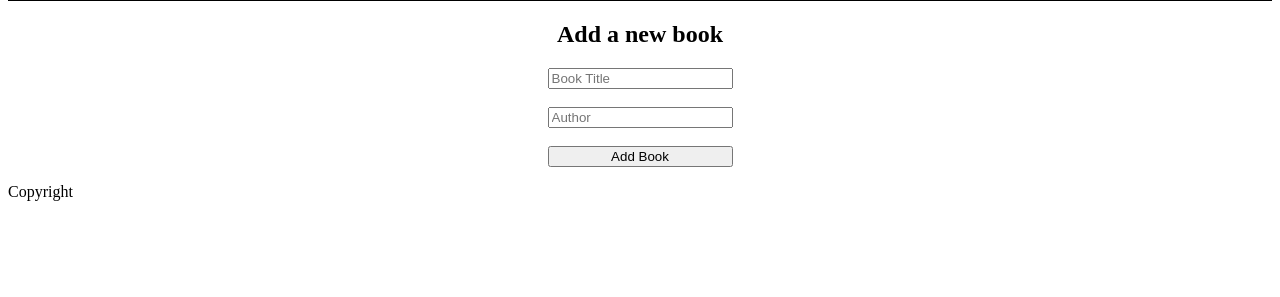
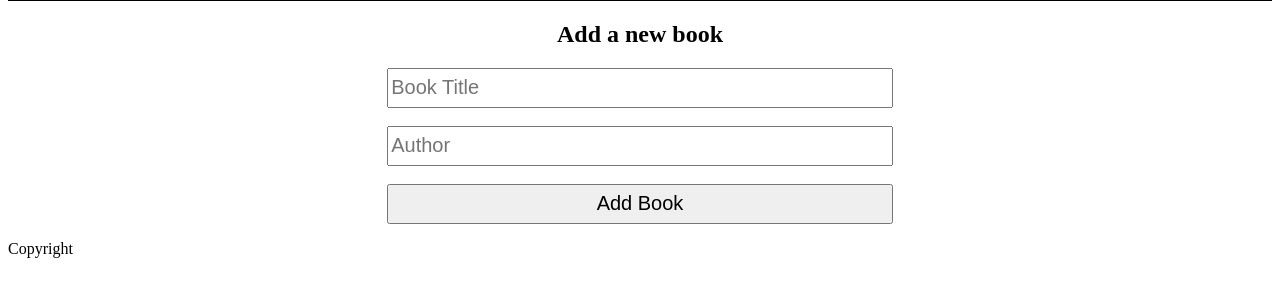
Before and after one commit to joramot/awesome_books, a website: page index.html in a window 1280 px wide. Both pictures are taken after a click on the item "Add_Book". Shown: the part 89-386 px from the top of the page. Drawn offline with Linux system fonts and the light colour scheme.

```diff
--- a/style.css
+++ b/style.css
@@ -87,3 +87,14 @@
 .contact p {
   text-align: center;
 }
+
+.form-book {
+  display: flex;
+  flex-direction: column;
+  width: 40%;
+}
+
+.input {
+  height: 40px;
+  font-size: 20px;
+}
```
